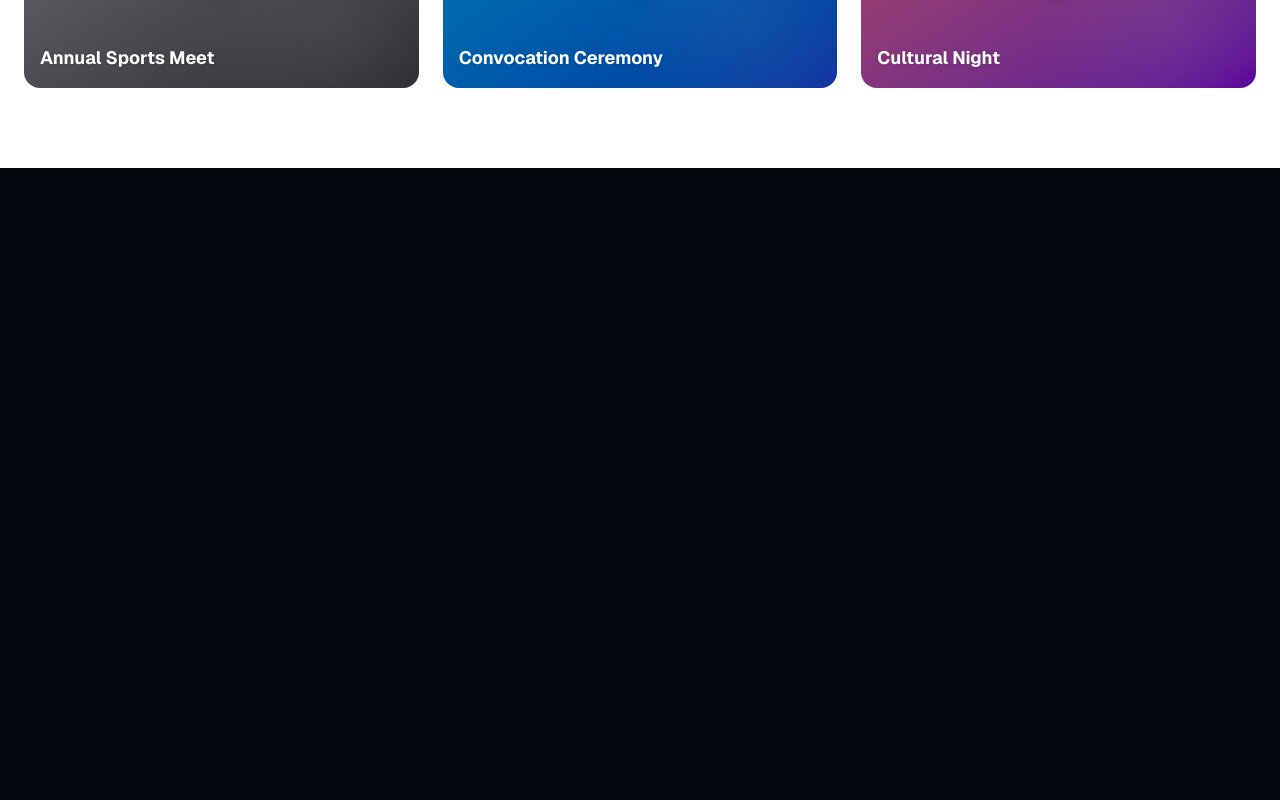
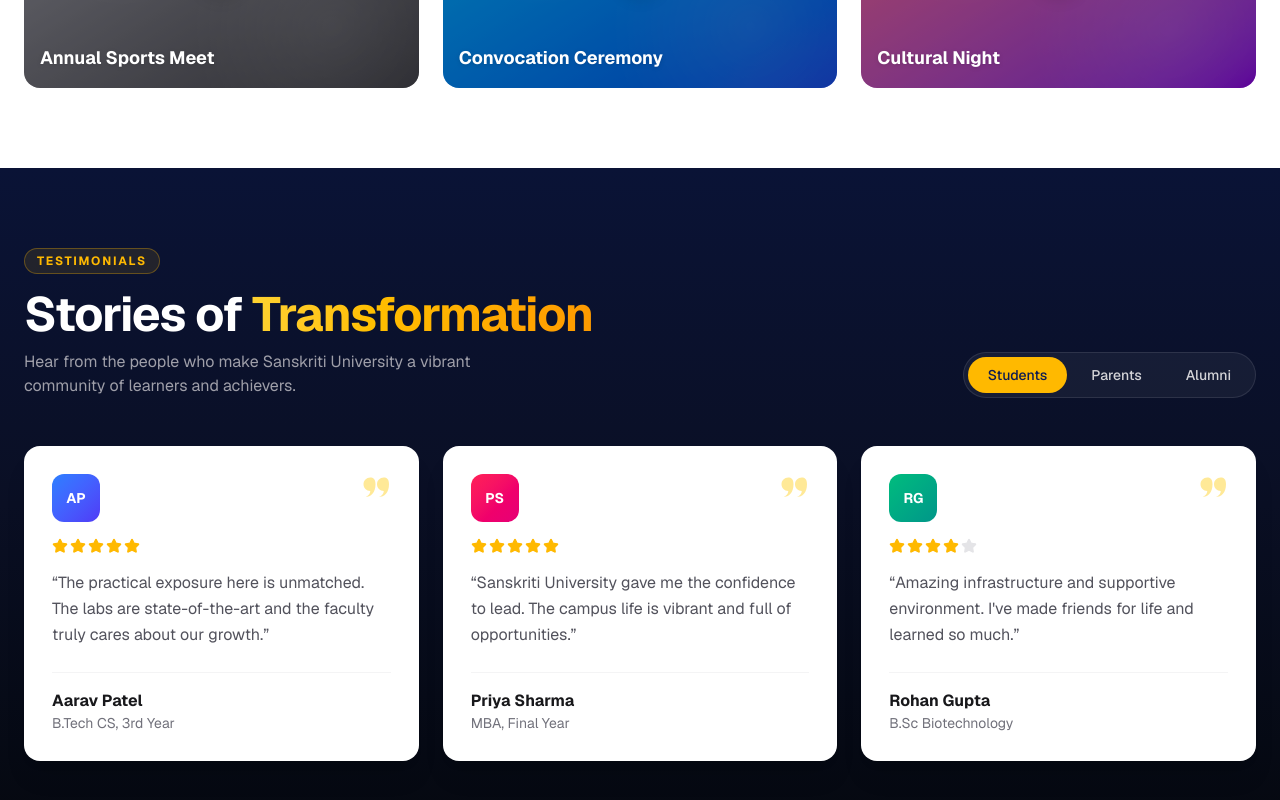
Before and after one commit to ImAdityaa12/sans-university-website, a Next.js app: page / in a window 1280 px wide. Shown: the part 4882-5682 px from the top of the page. Before the commit the page ends 5050 px from the top, so only its background shows below. Built offline with nearby package versions, Linux system fonts and the light colour scheme.

Commit message:
Add Testimonials section with audience toggle
Co-Authored-By: Claude Opus 4.8 (1M context) <noreply@anthropic.com>

```diff
--- /dev/null
+++ b/app/components/Testimonials.tsx
@@ -0,0 +1,191 @@
+"use client";
+
+import { useState } from "react";
+import { QuoteIcon, StarIcon } from "./icons";
+
+type Audience = "Students" | "Parents" | "Alumni";
+
+type Testimonial = {
+  quote: string;
+  name: string;
+  role: string;
+  stars: number;
+  avatar: string;
+};
+
+const data: Record<Audience, Testimonial[]> = {
+  Students: [
+    {
+      quote:
+        "The practical exposure here is unmatched. The labs are state-of-the-art and the faculty truly cares about our growth.",
+      name: "Aarav Patel",
+      role: "B.Tech CS, 3rd Year",
+      stars: 5,
+      avatar: "from-blue-500 to-indigo-600",
+    },
+    {
+      quote:
+        "Sanskriti University gave me the confidence to lead. The campus life is vibrant and full of opportunities.",
+      name: "Priya Sharma",
+      role: "MBA, Final Year",
+      stars: 5,
+      avatar: "from-rose-500 to-pink-600",
+    },
+    {
+      quote:
+        "Amazing infrastructure and supportive environment. I've made friends for life and learned so much.",
+      name: "Rohan Gupta",
+      role: "B.Sc Biotechnology",
+      stars: 4,
+      avatar: "from-emerald-500 to-teal-600",
+    },
+  ],
+  Parents: [
+    {
+      quote:
+        "The transparency and care the university shows toward students is genuinely reassuring as a parent.",
+      name: "Meena Sharma",
+      role: "Parent",
+      stars: 5,
+      avatar: "from-amber-500 to-orange-600",
+    },
+    {
+      quote:
+        "My daughter has grown tremendously, both academically and personally, since joining Sanskriti.",
+      name: "Rakesh Verma",
+      role: "Parent",
+      stars: 5,
+      avatar: "from-violet-500 to-purple-600",
+    },
+    {
+      quote:
+        "Regular updates and a safe, well-managed campus give us complete peace of mind.",
+      name: "Anita Desai",
+      role: "Parent",
+      stars: 4,
+      avatar: "from-sky-500 to-cyan-600",
+    },
+  ],
+  Alumni: [
+    {
+      quote:
+        "The foundation I built here landed me a role at a top tech firm right after graduation.",
+      name: "Karan Mehta",
+      role: "Class of 2019",
+      stars: 5,
+      avatar: "from-indigo-500 to-blue-600",
+    },
+    {
+      quote:
+        "The mentorship network stayed with me long after I left campus. It's a lifelong community.",
+      name: "Sneha Iyer",
+      role: "Class of 2020",
+      stars: 5,
+      avatar: "from-pink-500 to-rose-600",
+    },
+    {
+      quote:
+        "Sanskriti shaped my entrepreneurial mindset — I founded my own startup within two years.",
+      name: "Vivek Nair",
+      role: "Class of 2018",
+      stars: 5,
+      avatar: "from-teal-500 to-emerald-600",
+    },
+  ],
+};
+
+const tabs: Audience[] = ["Students", "Parents", "Alumni"];
+
+function initials(name: string) {
+  return name
+    .split(" ")
+    .map((n) => n[0])
+    .slice(0, 2)
+    .join("");
+}
+
+export default function Testimonials() {
+  const [active, setActive] = useState<Audience>("Students");
+
+  return (
+    <section className="bg-gradient-to-b from-[#0a1336] via-[#0a0f24] to-[#05080f]">
+      <div className="mx-auto max-w-7xl px-6 py-20">
+        <div className="flex flex-col gap-6 sm:flex-row sm:items-end sm:justify-between">
+          <div>
+            <span className="inline-block rounded-full border border-amber-400/30 bg-amber-400/10 px-3 py-1 text-xs font-bold uppercase tracking-[0.15em] text-amber-400">
+              Testimonials
+            </span>
+            <h2 className="mt-4 text-4xl font-bold tracking-tight text-white sm:text-5xl">
+              Stories of{" "}
+              <span className="bg-gradient-to-r from-amber-300 to-amber-500 bg-clip-text text-transparent">
+                Transformation
+              </span>
+            </h2>
+            <p className="mt-3 max-w-lg text-zinc-400">
+              Hear from the people who make Sanskriti University a vibrant
+              community of learners and achievers.
+            </p>
+          </div>
+
+          {/* Audience toggle */}
+          <div className="flex shrink-0 gap-1 rounded-full border border-white/10 bg-white/5 p-1">
+            {tabs.map((tab) => (
+              <button
+                key={tab}
+                type="button"
+                onClick={() => setActive(tab)}
+                className={`rounded-full px-5 py-2 text-sm font-medium transition-colors ${
+                  active === tab
+                    ? "bg-amber-400 text-[#0f1c52]"
+                    : "text-zinc-300 hover:text-white"
+                }`}
+              >
+                {tab}
+              </button>
+            ))}
+          </div>
+        </div>
+
+        {/* Cards */}
+        <div className="mt-12 grid grid-cols-1 gap-6 md:grid-cols-3">
+          {data[active].map((t) => (
+            <article
+              key={t.name}
+              className="relative flex flex-col rounded-2xl bg-white p-7 shadow-xl"
+            >
+              <QuoteIcon className="absolute right-6 top-6 h-9 w-9 text-amber-300/50" />
+
+              <div
+                className={`flex h-12 w-12 items-center justify-center rounded-xl bg-gradient-to-br ${t.avatar} text-sm font-bold text-white`}
+              >
+                {initials(t.name)}
+              </div>
+
+              <div className="mt-4 flex gap-0.5">
+                {Array.from({ length: 5 }).map((_, i) => (
+                  <StarIcon
+                    key={i}
+                    className={`h-4 w-4 ${
+                      i < t.stars
+                        ? "fill-amber-400 text-amber-400"
+                        : "fill-zinc-200 text-zinc-200"
+                    }`}
+                  />
+                ))}
+              </div>
+
+              <p className="mt-4 flex-1 leading-relaxed text-zinc-600">
+                &ldquo;{t.quote}&rdquo;
+              </p>
+
+              <div className="mt-6 border-t border-zinc-100 pt-4">
+                <p className="font-bold text-zinc-900">{t.name}</p>
+                <p className="text-sm text-zinc-500">{t.role}</p>
+              </div>
+            </article>
+          ))}
+        </div>
+      </div>
+    </section>
+  );
+}
--- a/app/page.tsx
+++ b/app/page.tsx
@@ -7,6 +7,7 @@ import WhyChooseSection from "./components/WhyChooseSection";
 import ResearchSection from "./components/ResearchSection";
 import ChancellorNewsSection from "./components/ChancellorNewsSection";
 import LifeAtSU from "./components/LifeAtSU";
+import Testimonials from "./components/Testimonials";
 import {
   AwardIcon,
   MedalIcon,
@@ -184,6 +185,9 @@ export default function Home() {
 
       {/* ===== Life @ SU ===== */}
       <LifeAtSU />
+
+      {/* ===== Testimonials ===== */}
+      <Testimonials />
     </div>
   );
 }
```
